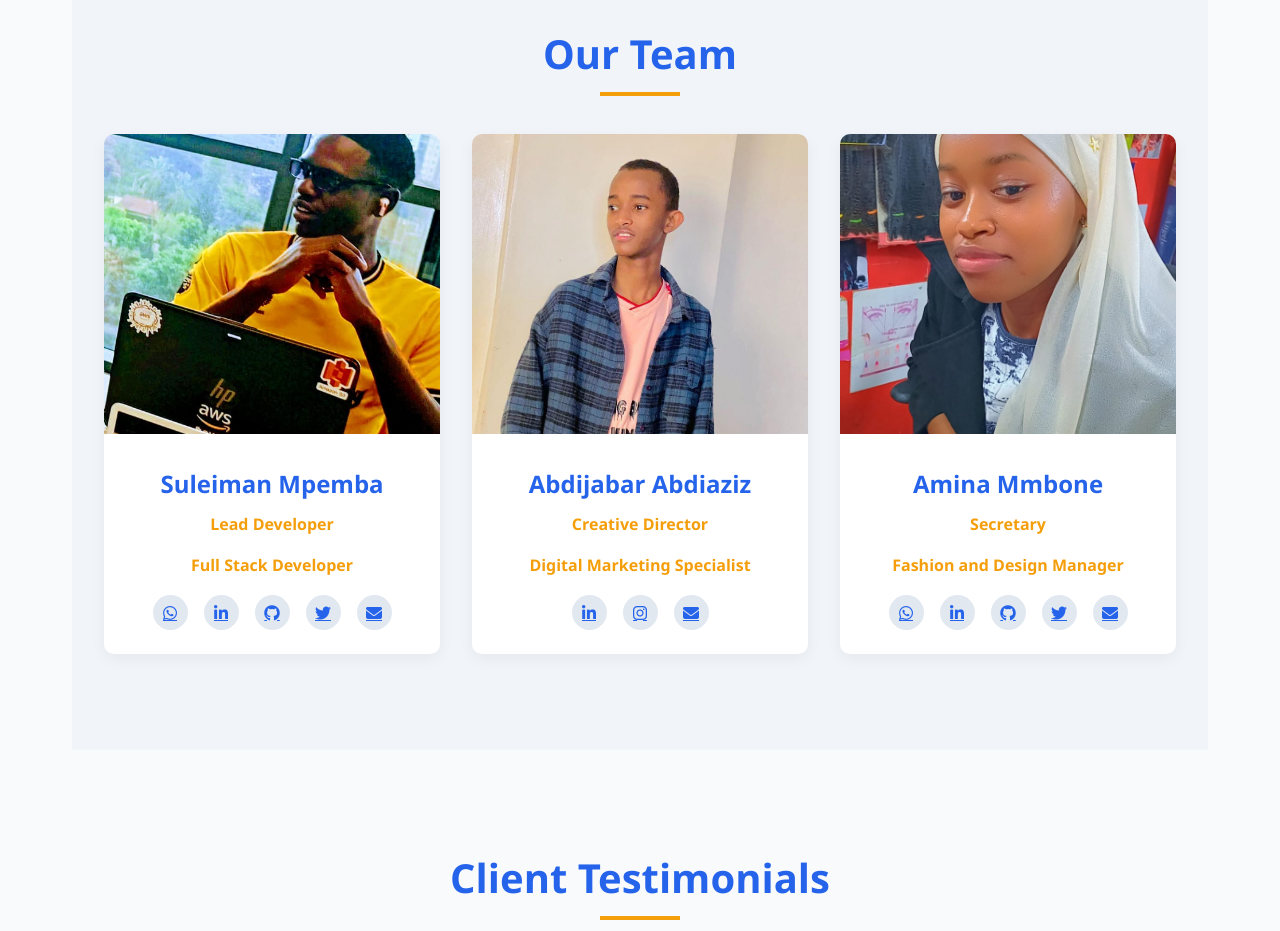
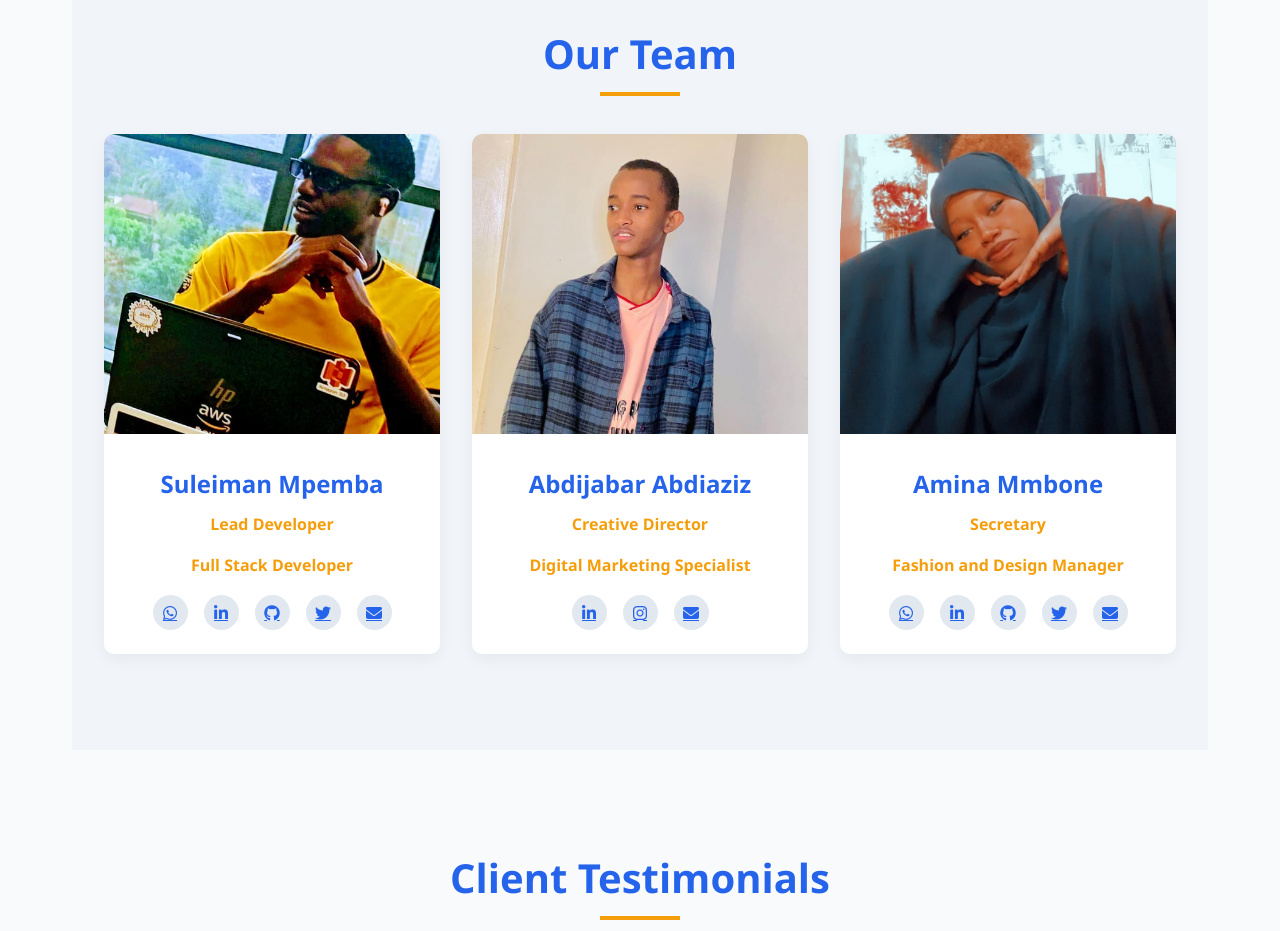
Before and after one commit to suleimansherif/index.html, a plain HTML site: page index.html in a window 1280 px wide. Shown: the part 5820-6751 px from the top of the page. Drawn offline with Linux system fonts and the light colour scheme.

Commit message:
initial commit

```diff
--- a/index.html
+++ b/index.html
@@ -2634,7 +2634,7 @@
 
              <div class="team-grid">
             <div class="team-member">
-                <img src="mylogo/urban secretary.jpg" alt="Amina Mmbone" class="member-img">
+                <img src="mylogo/army.jpg" alt="Amina Mmbone" class="member-img">
                 <div class="member-info">
                     <h3>Amina Mmbone</h3>
                     <p>Secretary</p>
```
Also changed, not shown: mylogo/army.jpg (added).
